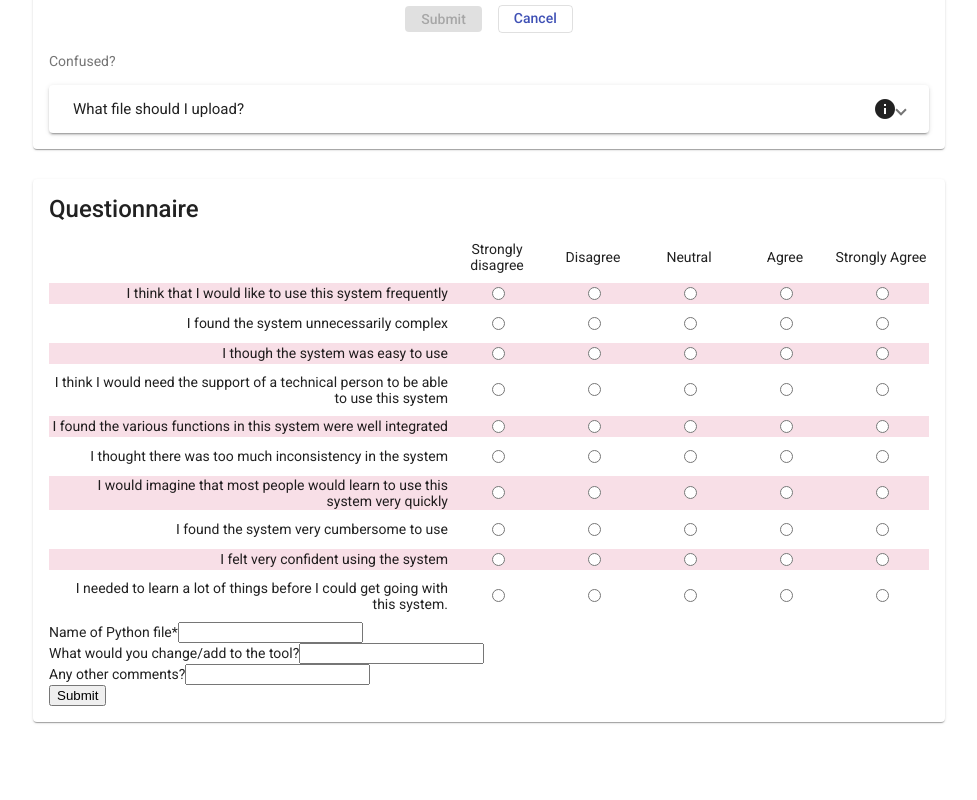
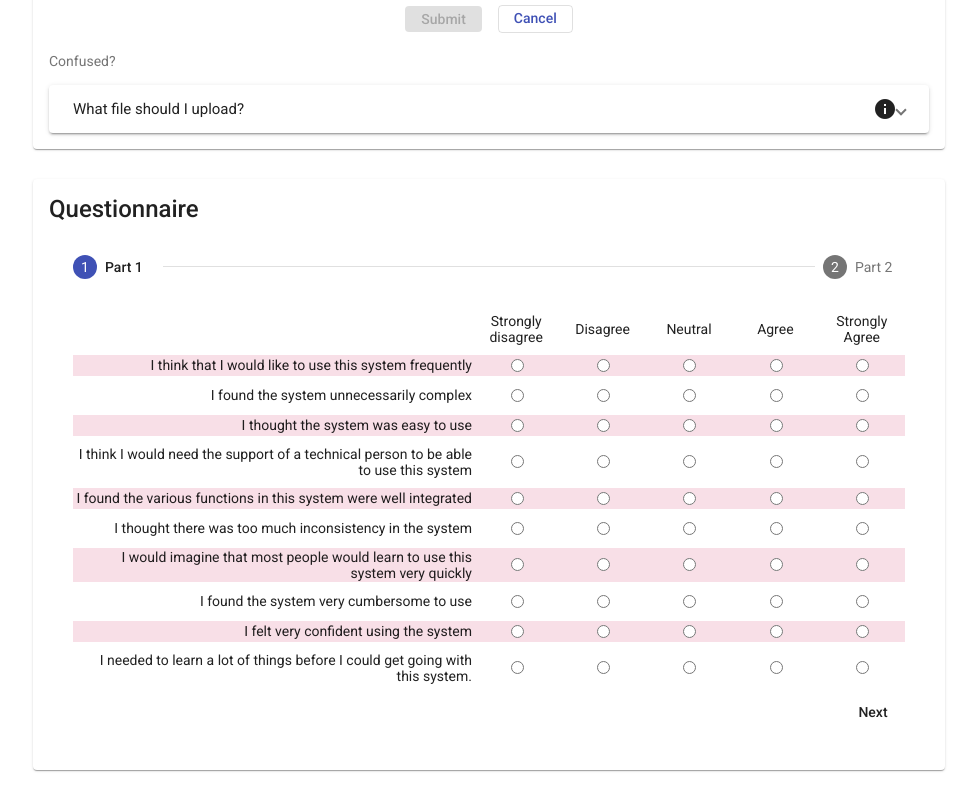
Before and after one commit to EMHodges/markerWebsite, an Angular app: page /upload in a window 1280 px wide. Shown: the part 514-1314 px from the top of the page, without its empty margins (151-1128 px from the left). Before the commit the page ends 1266 px from the top, so only its background shows below. Built offline with nearby package versions, Linux system fonts and the light colour scheme.

Commit message:
fixing questionnaire formatting on upload page

```diff
--- a/src/app/app.module.ts
+++ b/src/app/app.module.ts
@@ -23,10 +23,11 @@ import {MatRippleModule} from '@angular/material/core';
 import { FontAwesomeModule } from '@fortawesome/angular-fontawesome';
 import { HttpClientModule } from '@angular/common/http';
 import {MatExpansionModule} from '@angular/material/expansion';
-import {MatIconModule} from '@angular/material/icon';
+import {MatIcon, MatIconModule} from '@angular/material/icon';
 import {MatStepperModule} from '@angular/material/stepper';
 import { QuestionnaireComponent } from './questionnaire/questionnaire.component';
 import { FileUploadComponent } from './file-upload/file-upload.component';
+import {MatInputModule} from '@angular/material/input';
 
 @NgModule({
   declarations: [
@@ -47,6 +48,7 @@ import { FileUploadComponent } from './file-upload/file-upload.component';
     MatToolbarModule,
     MatExpansionModule,
     MatCardModule,
+    MatInputModule,
     MatButtonModule,
     FontAwesomeModule,
     MatCheckboxModule,
--- a/src/app/questionnaire/questionnaire.component.html
+++ b/src/app/questionnaire/questionnaire.component.html
@@ -1,9 +1,10 @@
-
-
 <mat-card class="example-card">
     <mat-card-title>Questionnaire</mat-card-title>
     <mat-card-content>
-        <form [formGroup]="form" (ngSubmit)="submitQuestionnaire()">
+        <mat-stepper [linear]="true" #stepper>
+            <mat-step [stepControl]="form">
+            <form [formGroup]="form">
+                <ng-template matStepLabel>Part 1</ng-template>
                 <table>
                     <col span='1' class="wide">
                     <thead>
@@ -99,19 +100,81 @@
                         </tr>
                     </tbody>
                 </table>
-            <div *ngIf="!(isFileIdValid | async)">
-                <label for="id">Name of Python file*</label>
-                <input id="id" type="text" [formControl]="id">
-            </div>
-            <form [formGroup]="text_form" (ngSubmit)="submitQuestionnaire()">
-                <label for="changed">{{option['changed']}}</label>
-                <input id="changed" type="text" formControlName="changed">
-                <div>
-                    <label for="comments">{{option['comments']}}</label>
-                    <input id="comments" type="text" formControlName="comments">
+                <div class="action-buttons">
+                    <button mat-button matStepperNext>Next</button>
                 </div>
                 </form>
-            <button class= "btn btn-primary" type="submit" [disabled]="!form.valid">Submit</button>
+            </mat-step>
+
+            <mat-step [stepControl]="part_two_form">
+                <form [formGroup]="part_two_form">
+                <ng-template matStepLabel>Part 2</ng-template>
+                    <mat-card-content>
+                    <table>
+                        <col span='1' class="wide">
+                        <thead>
+                            <tr>
+                                <th></th>
+                                <th>Strongly disagree</th>
+                                <th>Disagree</th>
+                                <th>Neutral</th>
+                                <th>Agree</th>
+                                <th>Strongly Agree</th>
+                            </tr>
+                        </thead>
+                        <tbody>
+                            <tr>
+                                <td class='k'>{{ option["error"] }}</td>
+                                <td><input class='u' type="radio" value="1" name="error" formControlName="error"> </td>
+                                <td><input type="radio" value="2" name="error" formControlName="error"> </td>
+                                <td><input type="radio" value="3" name="error" formControlName="error"> </td>
+                                <td><input type="radio" value="4" name="error" formControlName="error"> </td>
+                                <td><input type="radio" value="5" name="error" formControlName="error"> </td>
+                            </tr>
+                            <tr>
+                                <td class='k'>{{ option["interface"] }}</td>
+                                <td><input class='u' type="radio" value="1" name="interface" formControlName="interface"> </td>
+                                <td><input type="radio" value="2" name="interface" formControlName="interface"> </td>
+                                <td><input type="radio" value="3" name="interface" formControlName="interface"> </td>
+                                <td><input type="radio" value="4" name="interface" formControlName="interface"> </td>
+                                <td><input type="radio" value="5" name="interface" formControlName="interface"> </td>
+                            </tr>
+                            <tr>
+                                <td class='k'>{{ option["capabilities"] }}</td>
+                                <td><input class='u' type="radio" value="1" name="capabilities" formControlName="capabilities"> </td>
+                                <td><input type="radio" value="2" name="capabilities" formControlName="capabilities"> </td>
+                                <td><input type="radio" value="3" name="capabilities" formControlName="capabilities"> </td>
+                                <td><input type="radio" value="4" name="capabilities" formControlName="capabilities"> </td>
+                                <td><input type="radio" value="5" name="capabilities" formControlName="capabilities"> </td>
+                            </tr>
+                            <tr>
+                                <td class='k'>{{ option["satisfied"] }}</td>
+                                <td><input class='u' type="radio" value="1" name="satisfied" formControlName="satisfied"> </td>
+                                <td><input type="radio" value="2" name="satisfied" formControlName="satisfied"> </td>
+                                <td><input type="radio" value="3" name="satisfied" formControlName="satisfied"> </td>
+                                <td><input type="radio" value="4" name="satisfied" formControlName="satisfied"> </td>
+                                <td><input type="radio" value="5" name="satisfied" formControlName="satisfied"> </td>
+                            </tr>
+                        </tbody>
+                    </table>
+
+                    <label for="changed">{{ option["changed"] }}</label>
+                    <mat-form-field class="example-full-width" appearance="fill">
+                        <textarea matInput formControlName="changed"></textarea>
+                    </mat-form-field>
+
+                    <label for="comments">{{ option["comments"] }}</label>
+                    <mat-form-field class="example-full-width" appearance="fill">
+
+                        <textarea matInput formControlName="comments"></textarea>
+                    </mat-form-field>
+
+                    <div>
+                        <button mat-button matStepperNext>Next</button>
+                    </div>
+                    </mat-card-content>
                 </form>
+            </mat-step>
+        </mat-stepper>
     </mat-card-content>
 </mat-card>
--- a/src/app/questionnaire/questionnaire.component.scss
+++ b/src/app/questionnaire/questionnaire.component.scss
@@ -67,3 +67,14 @@ tbody tr:nth-child(odd){
 .wide {
     width: 400px;
   }
+
+  .example-full-width {
+    width: 100%;
+  }
+
+  .action-buttons {
+    display: flex;
+    flex-wrap: wrap;
+    justify-content: right;
+    align-items: right;
+}
--- a/src/app/questionnaire/questionnaire.component.ts
+++ b/src/app/questionnaire/questionnaire.component.ts
@@ -26,6 +26,15 @@ export class QuestionnaireComponent implements OnDestroy {
     comments: new FormControl('')
   })
 
+  part_two_form = new FormGroup({
+    error: new FormControl(''),
+    interface: new FormControl(''),
+    capabilities: new FormControl(''),
+    satisfied: new FormControl(''),
+    changed: new FormControl(''),
+    comments: new FormControl('')
+  })
+
   form = new FormGroup({
     use_frequently: new FormControl(''),
     complex: new FormControl(''),
@@ -37,16 +46,12 @@ export class QuestionnaireComponent implements OnDestroy {
     cumbersome: new FormControl(''),
     confident: new FormControl(''),
     learn: new FormControl(''),
-    error: new FormControl(''),
-    interface: new FormControl(''),
-    capabilities: new FormControl(''),
-    satisfied: new FormControl(''),
   })
 
   option: {[key: string]: string} = {
     use_frequently: 'I think that I would like to use this system frequently',
     complex: 'I found the system unnecessarily complex',
-    easy: 'I though the system was easy to use',
+    easy: 'I thought the system was easy to use',
     technical_support: 'I think I would need the support of a technical person to be able to use this system',
     integrated: 'I found the various functions in this system were well integrated',
     inconsistency: 'I thought there was too much inconsistency in the system',
--- a/src/app/upload/upload.component.html
+++ b/src/app/upload/upload.component.html
@@ -11,5 +11,7 @@
     </mat-card>
 
     <app-file-upload></app-file-upload>
-    <app-questionnaire></app-questionnaire>
+
+    <app-questionnaire class="example card"></app-questionnaire>
+
 </div>
```
Lines whose indentation alone changed are shown as unchanged.
